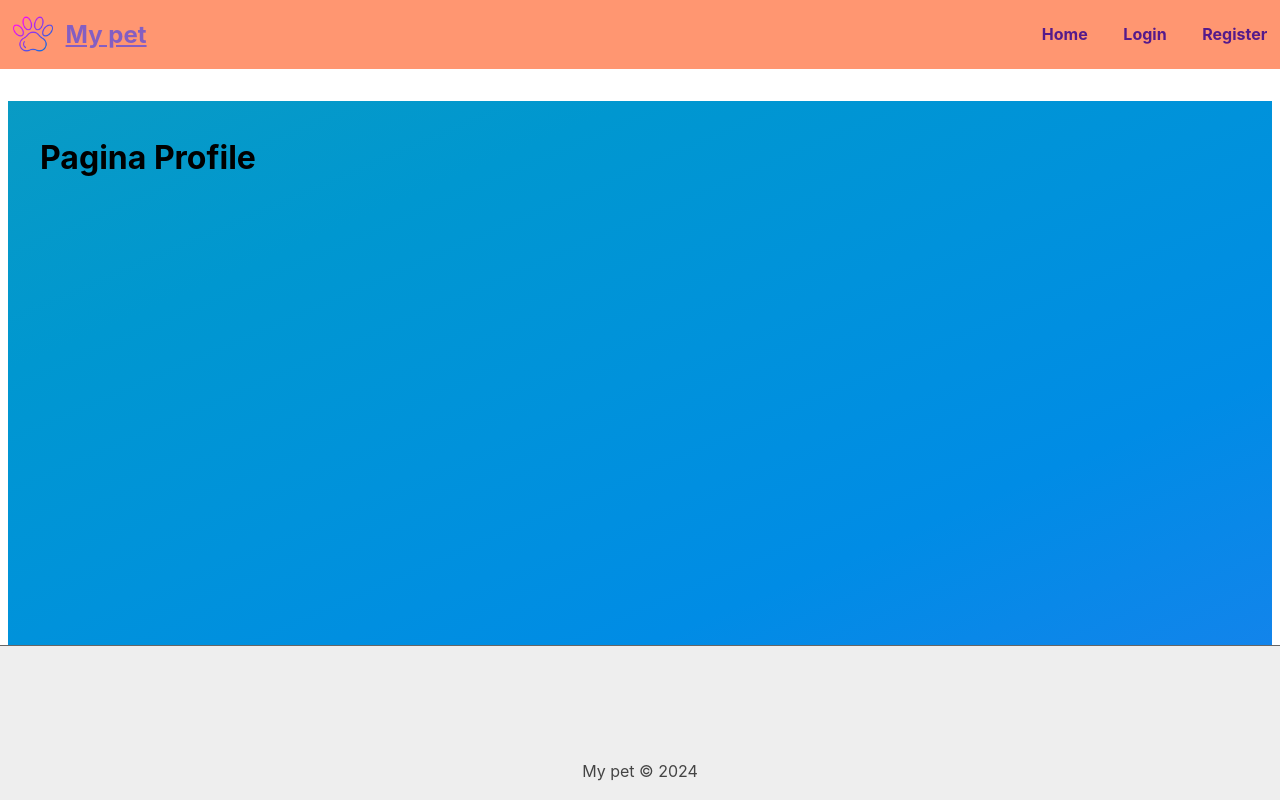
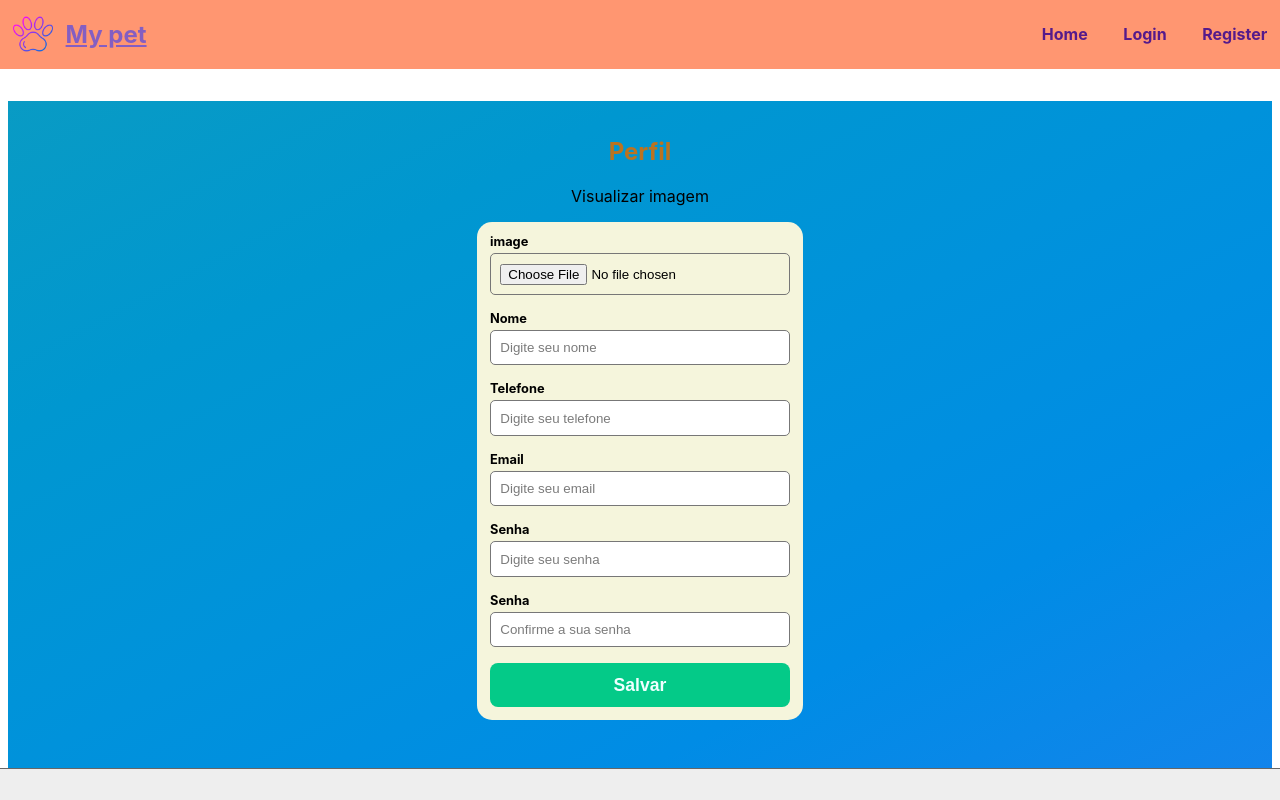
Before and after one commit to WendelEfraim/Pet, a React (Vite) app in the folder frontend/: page /user/profile in a window 1280 px wide. Shown: the top 800 px of the page. Built offline with nearby package versions, Linux system fonts and the light colour scheme.

Commit message:
add editar perfil

```diff
--- a/frontend/src/App.jsx
+++ b/frontend/src/App.jsx
@@ -26,8 +26,6 @@ function App() {
           </Container>
         <Footer/>
       </UserProvider>
-
-      <footer><p>footer</p></footer>
     </div>
   )
 }
--- a/frontend/src/components/Container.module.css
+++ b/frontend/src/components/Container.module.css
@@ -6,3 +6,6 @@
     margin-top: 2em;
     background-image: linear-gradient(to right bottom, #099bc4, #0097d0, #0092db, #008ce5, #1284eb);
 }
+.Container h1{
+    color: rgb(187, 115, 32)
+}
--- a/frontend/src/components/Footer.jsx
+++ b/frontend/src/components/Footer.jsx
@@ -4,15 +4,9 @@ import styles from './Footer.module.css'
 const Footer= () =>{
     return(
       <footer className={styles.footer}>
-
-        <footer>
-
-          <p>
-            <span className='bold'>My pet</span> &copy; 2024
-          </p>
-
-        </footer>
-
+        <p>
+          <span className='bold'>My pet</span> &copy; 2024
+        </p>
       </footer>
     )
 }
--- a/frontend/src/pages/User/Profile.jsx
+++ b/frontend/src/pages/User/Profile.jsx
@@ -1,8 +1,77 @@
+import Input from "../../components/form/Input"
+import {useState, useEffect} from 'react'
+
+//Style
+import FormStyle from "../../components/form/form.module.css"
+import style from "./Profile.module.css"
+//Context
+import { Context } from '../../context/UserContext'
+
 const Profile = () =>{
+
+    const [user, setUser] = useState({})
+
+    function handleSubmit(e) {}
+
+    function handleChange(e) {}
+
+    function handleSubmit(e) {}
+
+    function onFileChange(e) {}
     return(
-        <div>
-            <h1>Pagina Profile</h1>
-        </div>
+        <section>
+            <div className={style.profile_header}>
+                <h1>Perfil</h1>
+                <p>Visualizar imagem</p>
+            </div>
+        <form onSubmit={handleSubmit} className={FormStyle.form_container}>
+                <Input
+                    text="image"
+                    type="file"
+                    name="image"
+                    handleOnChange={onFileChange}
+                />
+                <Input
+                    text="Nome"
+                    type="text"
+                    name="name"
+                    placeholder="Digite seu nome"
+                    handleOnChange={handleChange}
+                    value={user.name || ''}
+                />
+                <Input
+                    text="Telefone"
+                    type="text"
+                    name="phone"
+                    placeholder="Digite seu telefone"
+                    handleOnChange={handleChange}
+                    value={user.phone || ''}
+                />
+                <Input
+                    text="Email"
+                    type="email"
+                    name="email"
+                    placeholder="Digite seu email"
+                    handleOnChange={handleChange}
+                    value={user.email || ''}
+                />
+                <Input
+                    text="Senha"
+                    type="password"
+                    name="password"
+                    placeholder="Digite seu senha"
+                    handleOnChange={handleChange}
+                />
+                 <Input
+                    text="Senha"
+                    type="password"
+                    name="confirmpassword"
+                    placeholder="Confirme a sua senha"
+                    handleOnChange={handleChange}
+                />
+                <input type="submit" value="Salvar" />
+        </form>
+        </section>
     )
 }
 export default Profile
--- a/frontend/src/pages/User/Profile.module.css
+++ b/frontend/src/pages/User/Profile.module.css
@@ -0,0 +1,4 @@
+.profile_header{
+    text-align: center;
+    font-size: 1em;
+}
```
